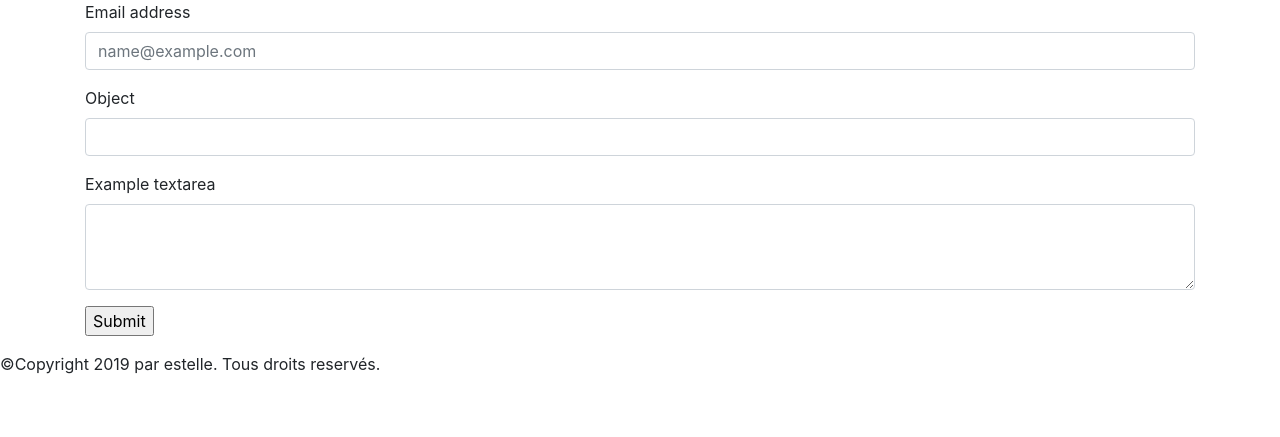
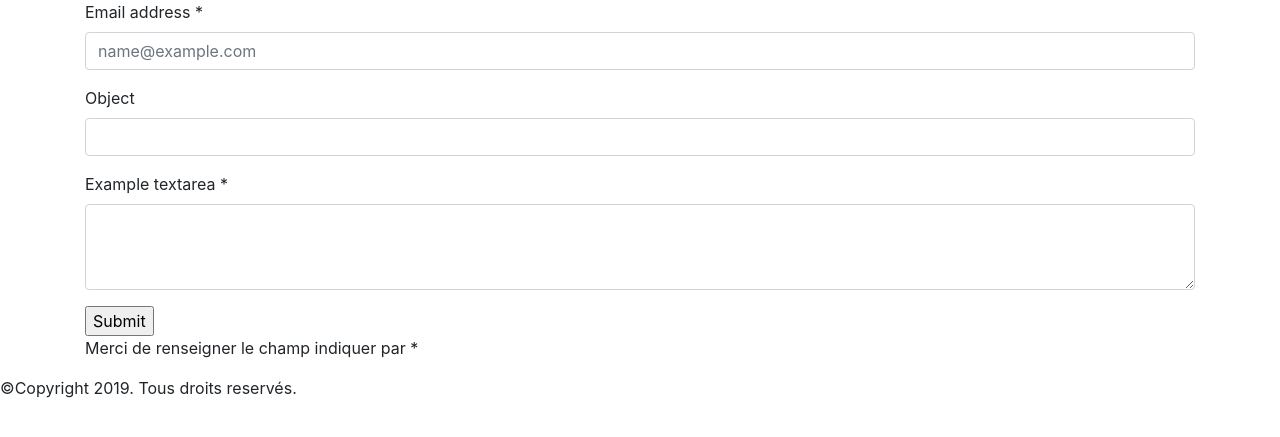
Before and after one commit to e-guyot/dm-php, a PHP site: page /Views/view_newPost.php in a window 1280 px wide. Shown: the part 56-493 px from the top of the page. Run offline with PHP 8.4, Linux system fonts and the light colour scheme; data that the repository does not hold is empty.

Commit message:
Code envoie nouveau post

```diff
--- a/Views/view_footer.php
+++ b/Views/view_footer.php
@@ -1,3 +1,3 @@
 <footer class="footer mt-auto py-3">
-  <p>©Copyright 2019 par estelle. Tous droits reservés.</p>
+  <p>©Copyright 2019. Tous droits reservés.</p>
 </footer>
--- a/Views/view_newPost.php
+++ b/Views/view_newPost.php
@@ -8,21 +8,22 @@
   <?php include_once(__DIR__.'/view_navbar.php'); ?>
   <main>
     <div class="container">
-      <form action="" method="post">
+      <form action="../Modele/modele_formNewPost.php" method="post">
         <div class="form-group">
-          <label for="exampleFormControlInput1">Email address</label>
-          <input type="email" class="form-control" id="exampleFormControlInput1" placeholder="name@example.com">
+          <label for="exampleFormControlInput1">Email address *</label>
+          <input type="email" class="form-control" id="exampleFormControlInput1" placeholder="name@example.com" required>
         </div>
         <div class="form-group">
           <label for="exampleFormControlInput1">Object</label>
-          <input type="email" class="form-control" id="exampleFormControlInput1">
+          <input type="text" class="form-control" id="exampleFormControlInput1">
         </div>
         <div class="form-group">
-          <label for="exampleFormControlTextarea1">Example textarea</label>
-          <textarea class="form-control" id="exampleFormControlTextarea1" rows="3"></textarea>
+          <label for="exampleFormControlTextarea1">Example textarea *</label>
+          <textarea class="form-control" id="exampleFormControlTextarea1" rows="3" required></textarea>
         </div>
         <input type="submit" name="Envoyer">
       </form>
+      <a>Merci de renseigner le champ indiquer par *</a>
   </div>
 </main>
 <?php include_once(__DIR__.'/view_footer.php'); ?>
--- a/Views/view_recentPost.php
+++ b/Views/view_recentPost.php
@@ -24,7 +24,9 @@
       </div>
     </div>
     <?php //endforeach; ?>
-    <nav aria-label="...">
+
+    <nav>
+      <div class="text-center">
         <ul class="pagination pagination-sm">
           <li class="page-item active" aria-current="page">
             <span class="page-link">
@@ -35,7 +37,9 @@
           <li class="page-item"><a class="page-link" href="#">2</a></li>
           <li class="page-item"><a class="page-link" href="#">3</a></li>
         </ul>
+      </div>
     </nav>
+
   </div>
 </main>
 <?php include_once(__DIR__.'/view_footer.php'); ?>
```
Lines whose indentation alone changed are shown as unchanged.
